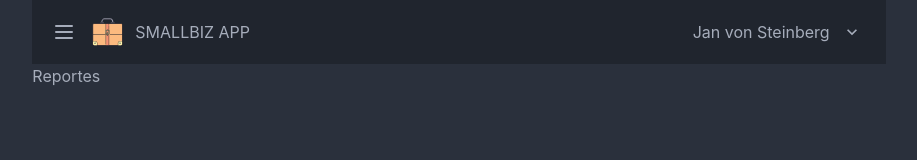
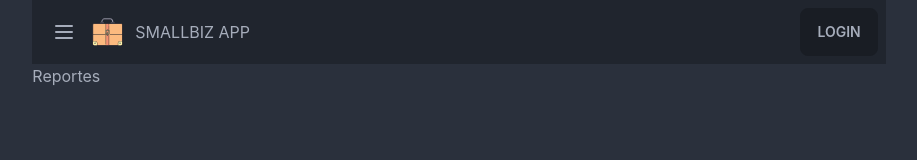
Before and after one commit to jizquierdoh/small-biz-manager, a React (Vite) app: page /reports in a window 1280 px wide. Shown: the top 160 px of the page, without its empty margins (181-1098 px from the left). Built offline with nearby package versions, Linux system fonts and the light colour scheme.

Commit message:
Added firebase auth.

```diff
--- a/src/components/navbar/Navbar.jsx
+++ b/src/components/navbar/Navbar.jsx
@@ -1,6 +1,50 @@
+// Imports
+import {
+	getAuth,
+	signInWithPopup,
+	signOut,
+	GoogleAuthProvider,
+} from 'firebase/auth';
+import { useStoreForApp } from '../../store';
+
+// Icons
 import briefcaseIcon from '../../assets/briefcase-icon.svg';
 
 const Navbar = ({ children }) => {
+	const [currentUser, setCurrentUser] = useStoreForApp((store) => [
+		store.currentUser,
+		store.setCurrentUser,
+	]);
+
+	const auth = getAuth();
+	auth.languageCode = 'es';
+	const provider = new GoogleAuthProvider();
+
+	const signIn = () => {
+		signInWithPopup(auth, provider)
+			.then((result) => {
+				const user = result.user;
+				setCurrentUser({
+					email: user.email,
+					id: user.uid,
+					name: user.displayName,
+				});
+			})
+			.catch((error) => {
+				console.log(error);
+			});
+	};
+
+	const signOutUser = () => {
+		signOut(auth)
+			.then(() => {
+				setCurrentUser(null);
+			})
+			.catch((error) => {
+				console.error(error);
+			});
+	};
+
 	return (
 		<>
 			<input id="drawerApp" type="checkbox" className="drawer-toggle" />
@@ -29,9 +73,10 @@ const Navbar = ({ children }) => {
 					</div>
 					<div className="flex-none lg:block">
 						<ul className="menu menu-horizontal">
+							{currentUser ? (
 								<li tabIndex="0">
 									<a>
-									Jan von Steinberg
+										{currentUser.name}
 										<svg
 											className="fill-current"
 											xmlns="http://www.w3.org/2000/svg"
@@ -47,10 +92,15 @@ const Navbar = ({ children }) => {
 											<a>Negocios</a>
 										</li>
 										<li>
-										<a>Salir</a>
+											<a onClick={signOutUser}>Salir</a>
 										</li>
 									</ul>
 								</li>
+							) : (
+								<button onClick={signIn} className="btn">
+									Login
+								</button>
+							)}
 						</ul>
 					</div>
 				</nav>
--- a/src/store/index.js
+++ b/src/store/index.js
@@ -26,15 +26,24 @@ const addBusiness = (set, business) => {
   }), false, 'addBusiness');
 };
 
+const setCurrentUser = (set, user) => {
+  set(() => ({
+    currentUser: user
+  }), false, 'setCurrentUser');
+};
+
 const store = create(
   devtools(
     (set) => ({
+      currentUser: null,
+      selectedBusinessId: null,
       lastRegisters: [],
       businesses: [],
       setRegistersList: list => setRegistersList(set, list),
       addRegister: register => addRegister(set, register),
       setBusinessesList: list => setBusinessesList(set, list),
-      addBusiness: business => addBusiness(set, business)
+      addBusiness: business => addBusiness(set, business),
+      setCurrentUser: user => setCurrentUser(set, user)
     })
   )
 );
```
Lines whose indentation alone changed are shown as unchanged.
